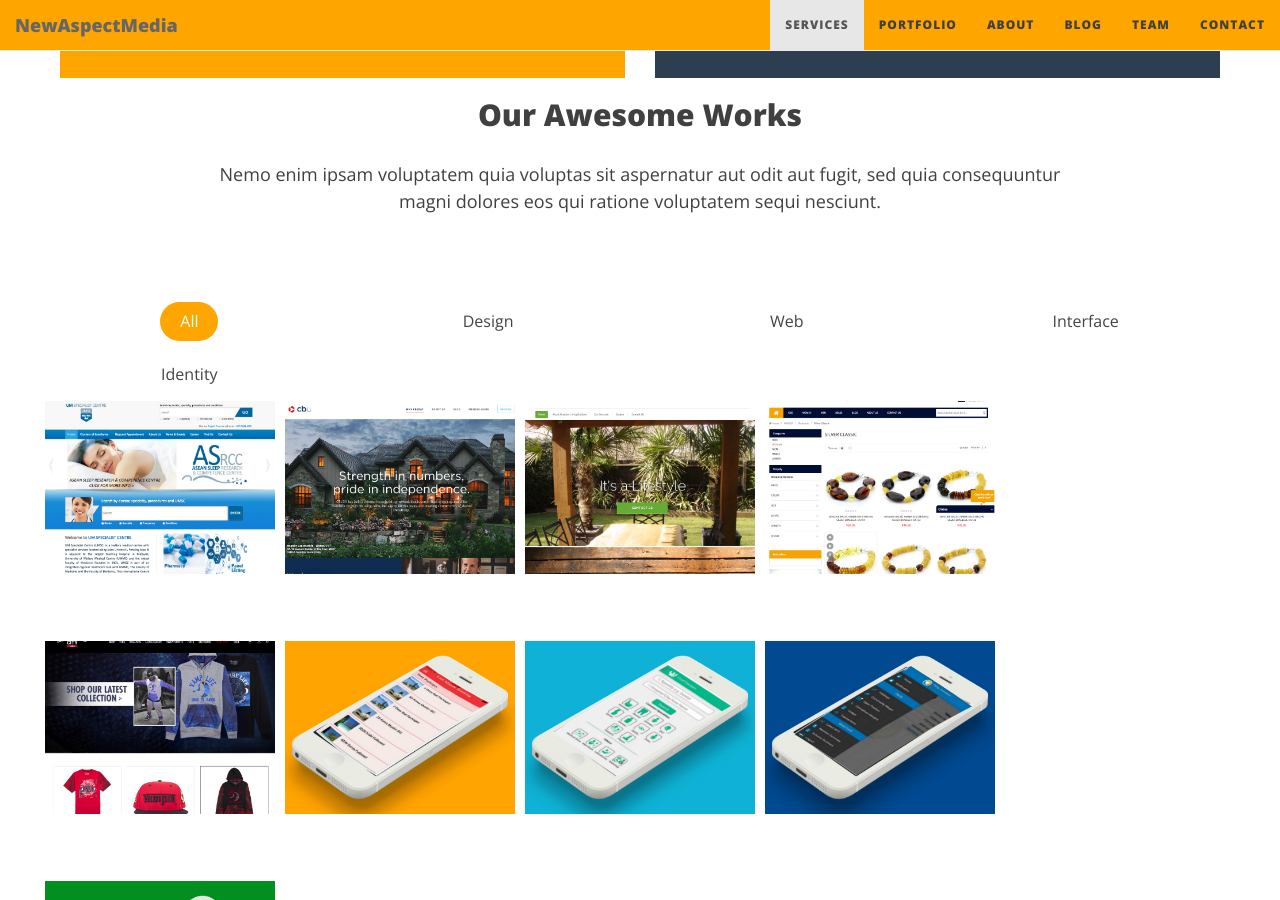
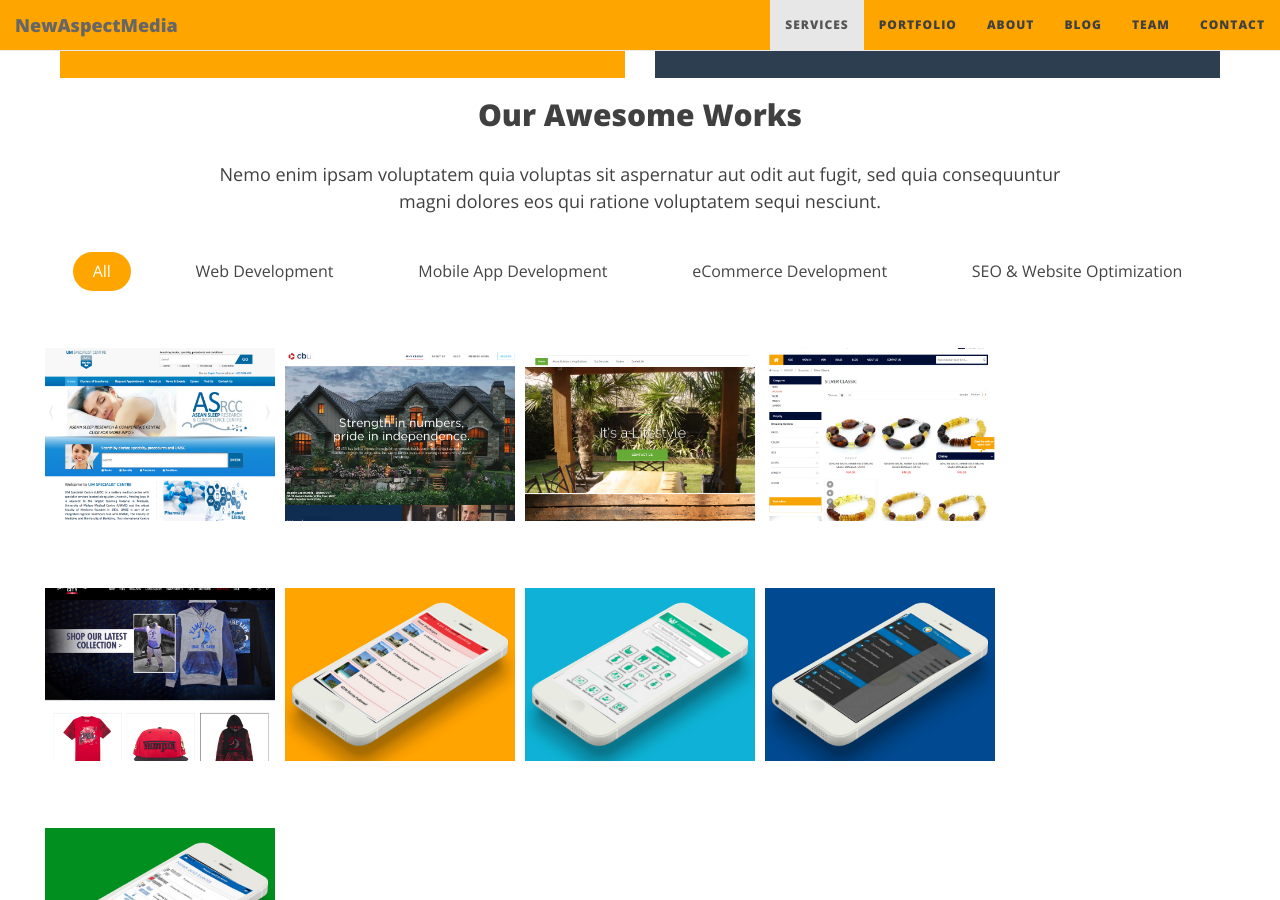
Before and after one commit to newmedia77/appxnam, a Jekyll site: the page built from index.html, in a window 1280 px wide and 900 px high, scrolled down 2826 px. Built offline with Jekyll 4.4.1, drawn with Linux system fonts in a browser that asks for light colours; nearby versions of some CDN libraries; the list of posts is cut into pages by our own code.

Commit message:
andreas
grid

```diff
--- a/index.html
+++ b/index.html
@@ -267,33 +267,33 @@ subtitle: Hire Web Developer &amp; SEO Specialist in London
 
             <div class="portfolio-container text-center">
                 <ul id="filter" class="list-inline">
-                    <li class="col-sm-3"><a class="active" data-group="all">All</a></li>
-                    <li class="col-sm-3"><a href="#" data-group="design">Design</a></li>
-                    <li class="col-sm-3"><a href="#"data-group="web">Web</a></li>
-                    <li class="col-sm-3"><a href="#" data-group="interface">Interface</a></li>
-                    <li class="col-sm-3"><a href="#" data-group="identety">Identity</a></li>
+                    <li><a class="active" data-group="all">All</a></li>
+                    <li><a href="#" data-group="web-development">Web Development</a></li>
+                    <li><a href="#"data-group="mobile-apps">Mobile App Development</a></li>
+                    <li><a href="#" data-group="e-commerce">eCommerce Development</a></li>
+                    <li><a href="#" data-group="website-optimization">SEO &amp; Website Optimization</a></li>
                 </ul>
 
                 <div id="grid">
-                    <div class="portfolio-item design" data-groups='["all", "identety", "interface"]'>
+                    <div class="portfolio-item web-development" data-groups='["all", "web-development", "mobile-apps"]'>
                         <div class="portfolio">
                             <div class="tt-overlay"></div>
                             <img class="img-responsive" src="img/custom-web-development.jpg" alt="Bespoke web development in PHP, Ruby, c#, HTML5, jQuery, AngularJS">
                         </div><!-- /.portfolio -->
                     </div>
-                    <div class="portfolio-item design" data-groups='["all", "identety", "web"]'>
+                    <div class="portfolio-item mobile-apps" data-groups='["all", "mobile-apps", "e-commerce"]'>
                         <div class="portfolio">
                             <div class="tt-overlay"></div>
                             <img class="img-responsive" src="img/rails-web-development.jpg" alt="Ruby on rails web development services">
                         </div><!-- /.portfolio -->
                     </div>
-                    <div class="portfolio-item" data-groups='["all", "interface"]'>
+                    <div class="portfolio-item e-commerce" data-groups='["all", "e-commerce"]'>
                         <div class="portfolio">
                             <div class="tt-overlay"></div>
                             <img class="img-responsive" src="img/shopify-web-development.jpg" alt="Shopify web development services">
                         </div><!-- /.portfolio -->
                     </div>
-                    <div class="portfolio-item" data-groups='["all", "identety", "design"]'>
+                    <div class="portfolio-item website-optimization" data-groups='["all", "w", "design"]'>
                         <div class="portfolio">
                             <div class="tt-overlay"></div>
                             <img class="img-responsive" src="img/magento-web-development.jpg" alt="Magento web development services">
```
